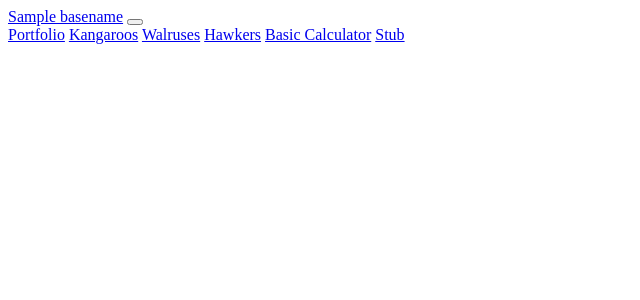
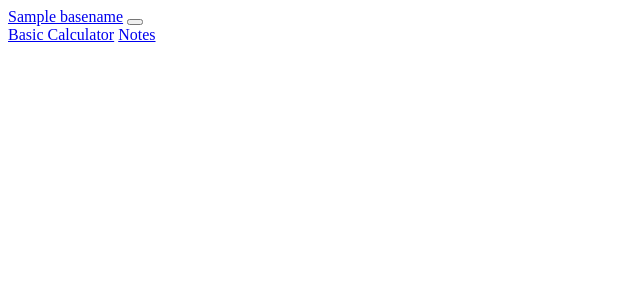
Before and after one commit to Reem57/n224-too, a Flask app: template templates/layouts/navbar.html in a window 1280 px wide. Shown: the top 300 px of the page, without its empty margins (0-640 px from the left). Run offline with Flask 2, Linux system fonts and the light colour scheme; the template is opened without the code that fills it: most values are stand-ins (such as "Sample title", 1, 10 or a date in 2020).

Commit message:
navbar fix

```diff
--- a/main.py
+++ b/main.py
@@ -13,28 +13,6 @@ def index():
     return render_template("index.html")
 
 
-# connects /kangaroos path to render kangaroos.html
-@app.route('/kangaroos/')
-def kangaroos():
-    return render_template("kangaroos.html")
-
-
-@app.route('/walruses/')
-def walruses():
-    return render_template("walruses.html")
-
-
-@app.route('/hawkers/')
-def hawkers():
-    return render_template("hawkers.html")
-
-#test
-
-
-@app.route('/stub/')
-def stub():
-    return render_template("stub.html")
-
 # @app.route('/simple_calc/')
 # def stub():
 #     return render_template("simple_calc.html")
--- a/templates/layouts/navbar.html
+++ b/templates/layouts/navbar.html
@@ -9,13 +9,9 @@ This HTML is setup as a fragment allowing it to be "included" by other HTML file
     <div class="collapse navbar-collapse" id="navbarNavAltMarkup">
         <div class="navbar-nav">
             <!-- url_for is a Jinja2 pre-processor that finds route from function name (def) -->
-            <a class="nav-link" href={{ url_for('index') }}>Portfolio</a>
-            <a class="nav-link" href={{ url_for('kangaroos') }}>Kangaroos</a>
-            <a class="nav-link" href={{ url_for('walruses') }}>Walruses</a>
-            <a class="nav-link" href={{ url_for('hawkers') }}>Hawkers</a>
             <a class="nav-link" href="/simple_calc">Basic Calculator</a>
             <!-- stub is shown using the name of the route -->
-            <a class="nav-link" href="/stub">Stub</a>
+            <a class="nav-link" href="/notes">Notes</a>
         </div>
     </div>
 </nav>
```
